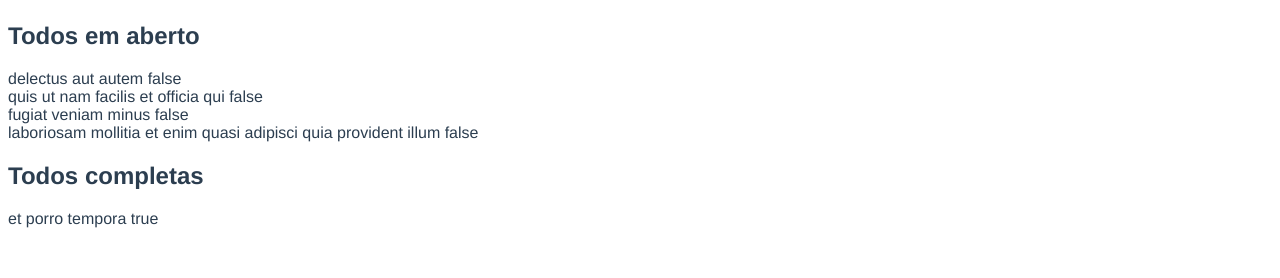
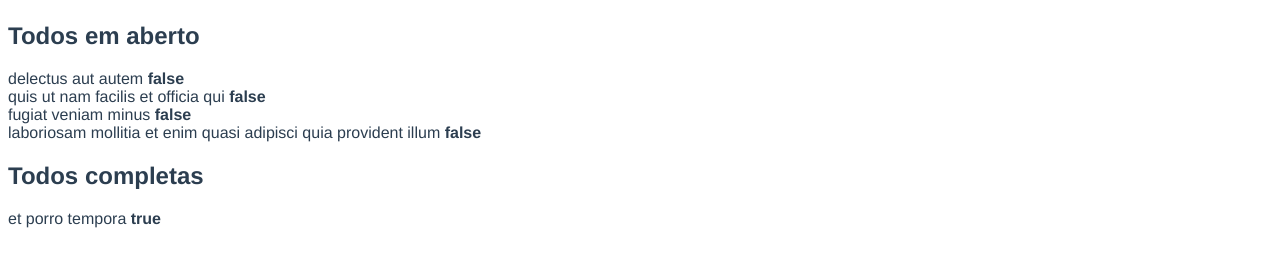
Before and after one commit to dimascapelari/VueJS-Tiago-Matos, a Vue app: page / in a window 1280 px wide. Shown: the part 160-438 px from the top of the page. Built offline with nearby package versions, Linux system fonts and the light colour scheme.

Commit message:
aula 10 - Propriedades computadas - alteraçoes

```diff
--- a/src/components/AulaDezPropriedadeComputada.vue
+++ b/src/components/AulaDezPropriedadeComputada.vue
@@ -9,12 +9,18 @@
 
     <h2>Todos em aberto</h2>
     <div v-for="(todo, index) in naoCompletadas" :key="index">
-      {{ todo.title }} <span>{{ todo.completed }}</span>
+      {{ todo.title }}
+      <span>
+        <b> {{ todo.completed }}</b>
+      </span>
     </div>
 
     <h2>Todos completas</h2>
     <div v-for="(todo, index) in completadas" :key="index">
-      {{ todo.title }} <span>{{ todo.completed }}</span>
+      {{ todo.title }}
+      <span>
+        <b>{{ todo.completed }}</b>
+      </span>
     </div>
 
     <br />
```
